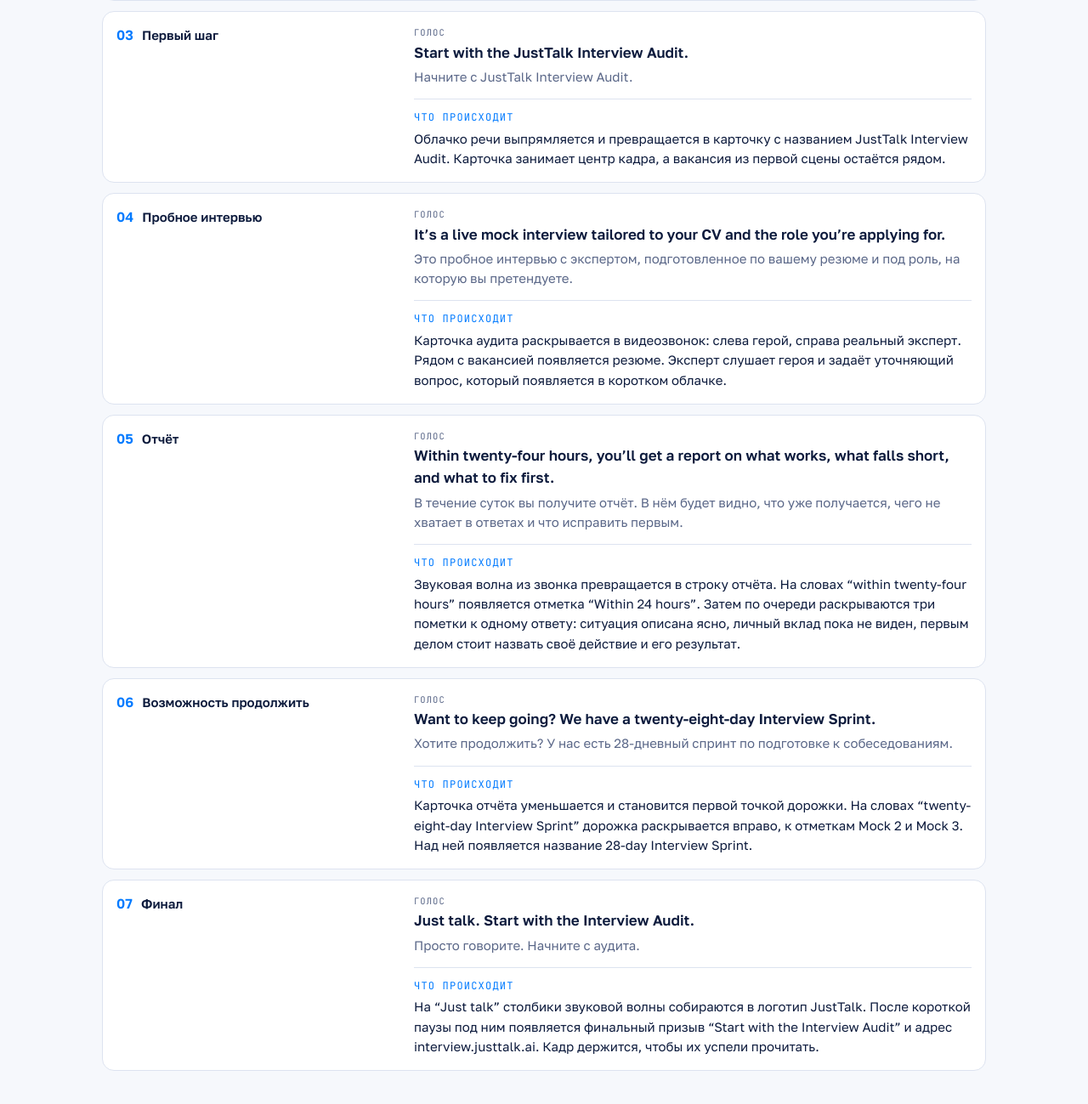
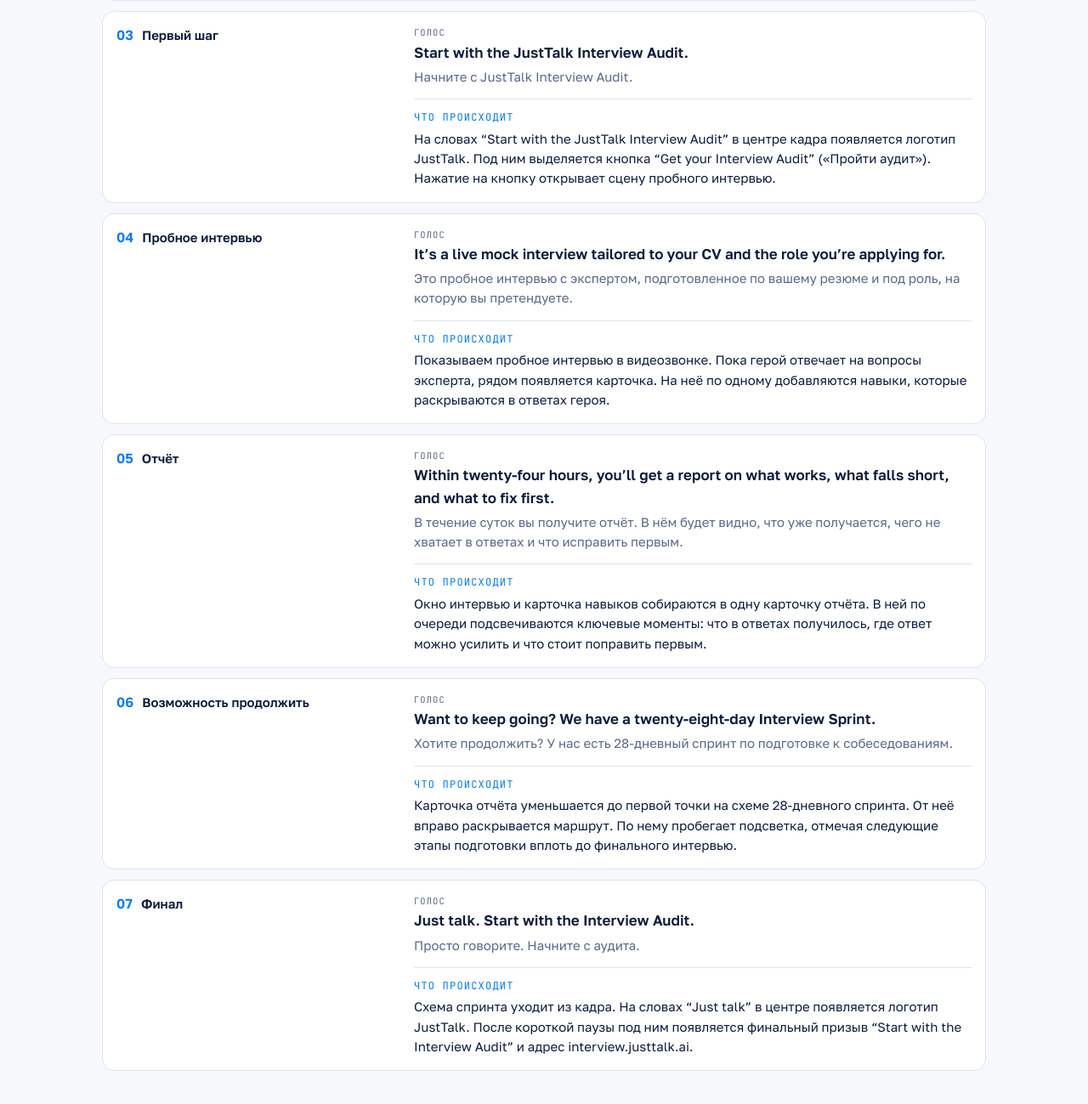
Before and after one commit to sashamind/justtalk-storyboard, a plain HTML site: page v2/index.html in a window 1280 px wide. Shown: the part 623-1922 px from the top of the page at 85% size. Drawn offline with Linux system fonts and the light colour scheme; a web font is replaced by a local one.

Commit message:
Refine the Audit storyboard action beats

```diff
--- a/v2/index.html
+++ b/v2/index.html
@@ -75,7 +75,7 @@
           <p class="ru">Начните с JustTalk Interview Audit.</p>
           <div class="action">
             <p class="lbl">Что происходит</p>
-            <p>Облачко речи выпрямляется и превращается в карточку с названием <span lang="en">JustTalk Interview Audit</span>. Карточка занимает центр кадра, а вакансия из первой сцены остаётся рядом.</p>
+            <p>На словах <span lang="en">“Start with the JustTalk Interview Audit”</span> в центре кадра появляется логотип JustTalk. Под ним выделяется кнопка <span lang="en">“Get your Interview Audit”</span> («Пройти аудит»). Нажатие на кнопку открывает сцену пробного интервью.</p>
           </div>
         </div>
       </article>
@@ -87,7 +87,7 @@
           <p class="ru">Это пробное интервью с экспертом, подготовленное по вашему резюме и под роль, на которую вы претендуете.</p>
           <div class="action">
             <p class="lbl">Что происходит</p>
-            <p>Карточка аудита раскрывается в видеозвонок: слева герой, справа реальный эксперт. Рядом с вакансией появляется резюме. Эксперт слушает героя и задаёт уточняющий вопрос, который появляется в коротком облачке.</p>
+            <p>Показываем пробное интервью в видеозвонке. Пока герой отвечает на вопросы эксперта, рядом появляется карточка. На неё по одному добавляются навыки, которые раскрываются в ответах героя.</p>
           </div>
         </div>
       </article>
@@ -99,7 +99,7 @@
           <p class="ru">В течение суток вы получите отчёт. В нём будет видно, что уже получается, чего не хватает в ответах и что исправить первым.</p>
           <div class="action">
             <p class="lbl">Что происходит</p>
-            <p>Звуковая волна из звонка превращается в строку отчёта. На словах <span lang="en">“within twenty-four hours”</span> появляется отметка <span lang="en">“Within 24 hours”</span>. Затем по очереди раскрываются три пометки к одному ответу: ситуация описана ясно, личный вклад пока не виден, первым делом стоит назвать своё действие и его результат.</p>
+            <p>Окно интервью и карточка навыков собираются в одну карточку отчёта. В ней по очереди подсвечиваются ключевые моменты: что в ответах получилось, где ответ можно усилить и что стоит поправить первым.</p>
           </div>
         </div>
       </article>
@@ -111,7 +111,7 @@
           <p class="ru">Хотите продолжить? У нас есть 28-дневный спринт по подготовке к собеседованиям.</p>
           <div class="action">
             <p class="lbl">Что происходит</p>
-            <p>Карточка отчёта уменьшается и становится первой точкой дорожки. На словах <span lang="en">“twenty-eight-day Interview Sprint”</span> дорожка раскрывается вправо, к отметкам <span lang="en">Mock 2</span> и <span lang="en">Mock 3</span>. Над ней появляется название <span lang="en">28-day Interview Sprint</span>.</p>
+            <p>Карточка отчёта уменьшается до первой точки на схеме 28-дневного спринта. От неё вправо раскрывается маршрут. По нему пробегает подсветка, отмечая следующие этапы подготовки вплоть до финального интервью.</p>
           </div>
         </div>
       </article>
@@ -123,7 +123,7 @@
           <p class="ru">Просто говорите. Начните с аудита.</p>
           <div class="action">
             <p class="lbl">Что происходит</p>
-            <p>На <span lang="en">“Just talk”</span> столбики звуковой волны собираются в логотип JustTalk. После короткой паузы под ним появляется финальный призыв <span lang="en">“Start with the Interview Audit”</span> и адрес <span lang="en">interview.justtalk.ai</span>. Кадр держится, чтобы их успели прочитать.</p>
+            <p>Схема спринта уходит из кадра. На словах <span lang="en">“Just talk”</span> в центре появляется логотип JustTalk. После короткой паузы под ним появляется финальный призыв <span lang="en">“Start with the Interview Audit”</span> и адрес <span lang="en">interview.justtalk.ai</span>.</p>
           </div>
         </div>
       </article>
```
